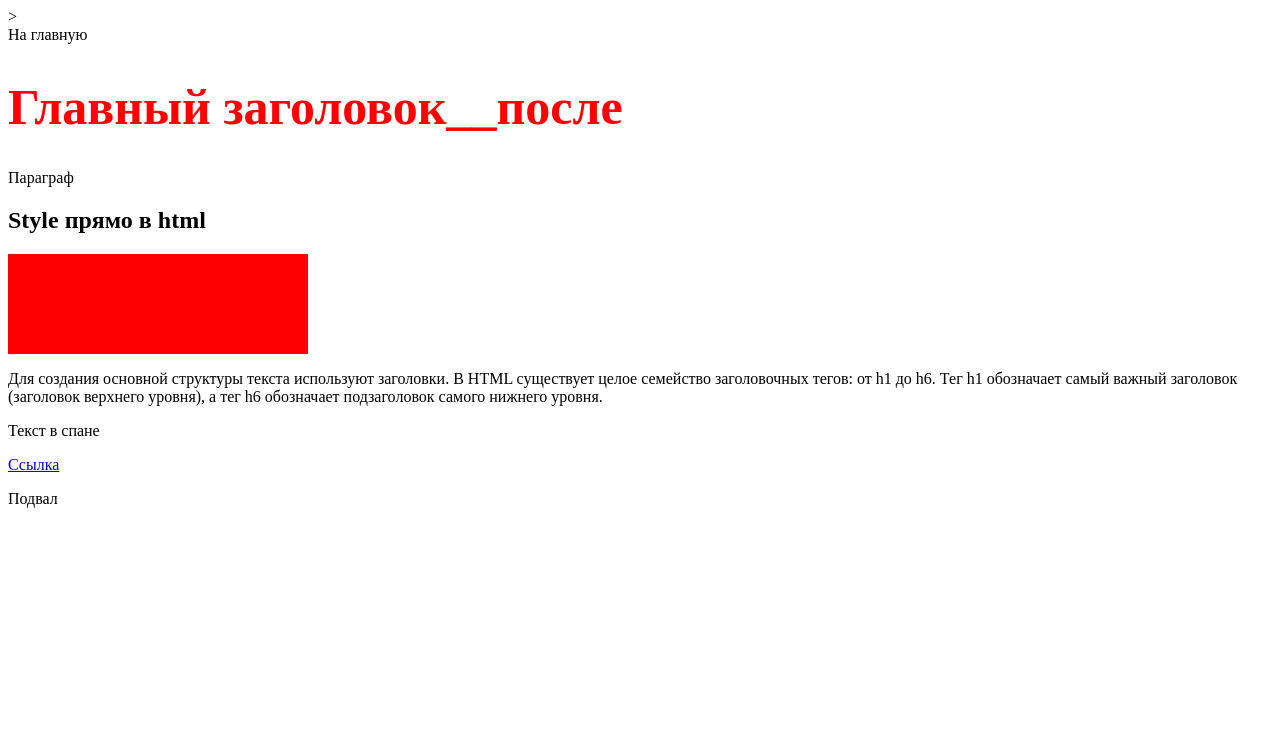
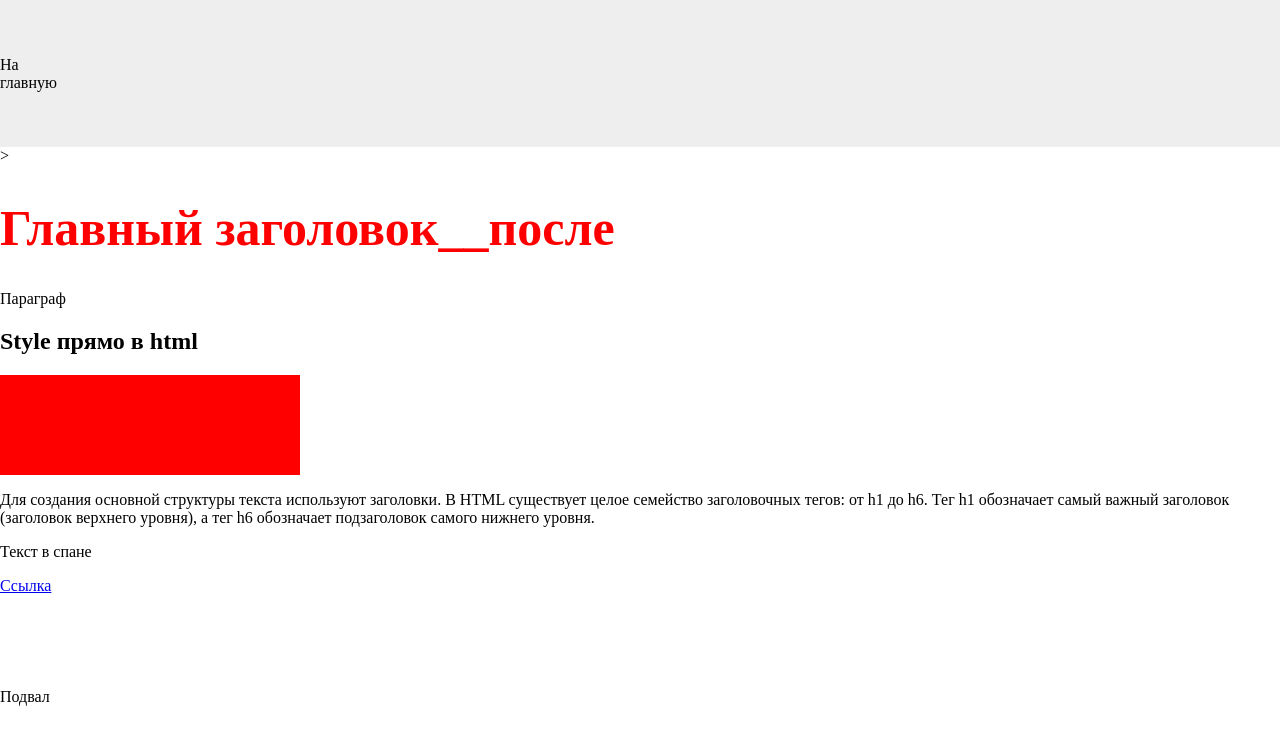
Before and after one commit to Roma-jiro/Roma-jiro.github.io, a plain HTML site: page index.html in a window 1280 px wide. Drawn offline with Linux system fonts and the light colour scheme.

Commit message:
third commit

```diff
--- a/index.html
+++ b/index.html
@@ -1,16 +1,15 @@
 <!DOCTYPE html>>
 <html lang="ru">
     <head>
-
         <title>Название проекта</title>
         <link rel="stylesheet" href="styles.css">
-
     </head>
-    <body>
-        <header>
+    <body class="body">
+        <header class="page-header">
             <nav>На главную</nav>
+            <div class="page-header__container"></div>
         </header>
-        <main>
+        <main class="main">
             <h1 class="title">Главный заголовок</h1>
             <p>Параграф</p>
             <h2>Style прямо в html</h2>
@@ -19,8 +18,6 @@
             height: 100px;
             background-color: red;">
             </div>
-
-
             <p>Для создания основной структуры текста используют заголовки.
                 В HTML существует целое семейство заголовочных тегов: от h1 до h6.
                  Тег h1 обозначает самый важный заголовок (заголовок верхнего уровня),
@@ -28,9 +25,8 @@
                  <p><span>Текст в спане</span></p>
                  <a href = "#">Ссылка</a>
         </main>
-        <footer>
+        <footer class="page-footer">
             <p>Подвал</p>
         </footer>
-
     </body>
 </html>
--- a/styles.css
+++ b/styles.css
@@ -1,3 +1,52 @@
+html,
+body {
+    width: 100%;
+    margin: 0% ;
+    padding: 0%;
+}
+
+.body {
+box-sizing: border-box;
+display: flex;
+flex-direction: column;
+min-height: 100vh;
+padding-top: 147px;
+}
+
+.page-header {
+    position: fixed;
+    top: 0;
+    left: 0;
+    width: 100%;
+    height: 147px;
+    display: flex;
+    align-items: center;
+    background-color: rgba(222, 222, 222, 0.5);
+    backdrop-filter: blur(20px);
+    z-index: 100;
+}
+
+.page-header__container {
+    box-sizing: border-box;
+    display: flex;
+    align-items: center;
+    max-width: 1414px;
+    width: 100%;
+    margin: 0 auto;
+    padding-left: 40px;
+    padding-right: 40px;
+}
+
+.main {
+    flex: 1 0 auto;
+}
+
+.page-footer{
+    flex: 1 0 auto ;
+}
+
+
+
 h1 {
 color: red;
 }
```
